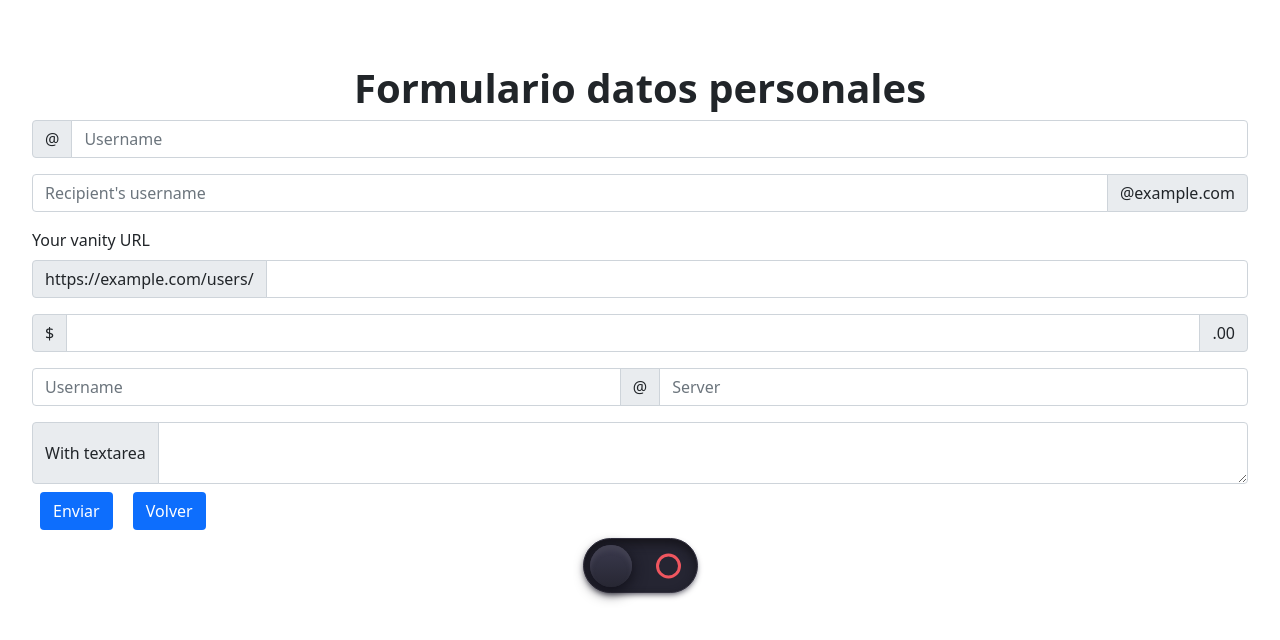
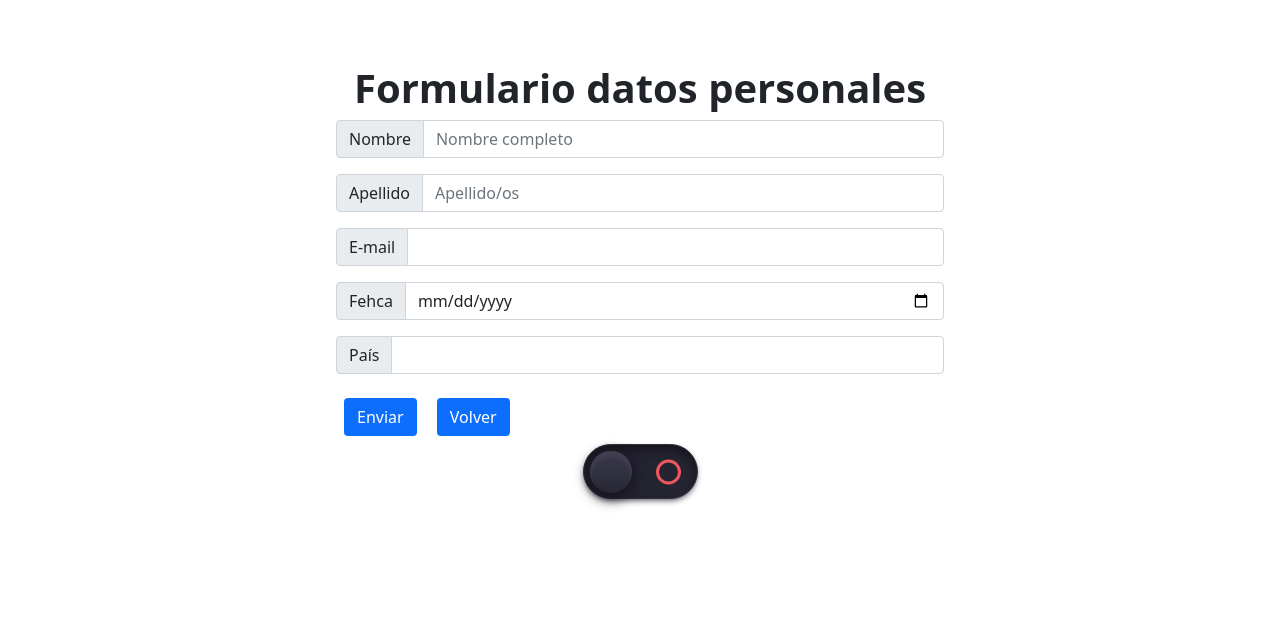
Before and after one commit to juanmatoniolo/cilsa, a plain HTML site: page ej1.html in a window 1280 px wide. Drawn offline with nearby package versions, Linux system fonts and the light colour scheme.

Commit message:
form correcto

```diff
--- a/ej1.html
+++ b/ej1.html
@@ -13,41 +13,34 @@
 <body>
     <div class="contenedor ">
         <h1>Formulario datos personales</h1>
-        <form action="">
+        <form action="" class="col-6 m-auto ">
             <div class="input-group mb-3">
-                <span class="input-group-text" id="basic-addon1">@</span>
-                <input type="text" class="form-control" placeholder="Username" aria-label="Username"
+                <span class="input-group-text" id="basic-addon1">Nombre</span>
+                <input type="text" class="form-control" placeholder="Nombre completo" aria-label="Username"
                     aria-describedby="basic-addon1">
             </div>
 
             <div class="input-group mb-3">
-                <input type="text" class="form-control" placeholder="Recipient's username"
-                    aria-label="Recipient's username" aria-describedby="basic-addon2">
-                <span class="input-group-text" id="basic-addon2">@example.com</span>
-            </div>
-
-            <label for="basic-url" class="form-label">Your vanity URL</label>
-            <div class="input-group mb-3">
-                <span class="input-group-text" id="basic-addon3">https://example.com/users/</span>
-                <input type="text" class="form-control" id="basic-url" aria-describedby="basic-addon3">
+                <span class="input-group-text" id="basic-addon1">Apellido</span>
+                <input type="text" class="form-control" placeholder="Apellido/os" aria-label="apellido"
+                    aria-describedby="basic-addon1">
             </div>
 
             <div class="input-group mb-3">
-                <span class="input-group-text">$</span>
-                <input type="text" class="form-control" aria-label="Amount (to the nearest dollar)">
-                <span class="input-group-text">.00</span>
+                <span class="input-group-text" id="basic-addon3" required>E-mail</span>
+                <input type="mail" class="form-control"  required ="basic-url" aria-describedby="basic-addon3">
             </div>
 
             <div class="input-group mb-3">
-                <input type="text" class="form-control" placeholder="Username" aria-label="Username">
-                <span class="input-group-text">@</span>
-                <input type="text" class="form-control" placeholder="Server" aria-label="Server">
+                <span class="input-group-text" id="basic-addon3" required>Fehca</span>
+                <input type="date" class="form-control"  required ="basic-url" aria-describedby="basic-addon3">
             </div>
 
-            <div class="input-group">
-                <span class="input-group-text">With textarea</span>
-                <textarea class="form-control" aria-label="With textarea" required></textarea>
+            <div class="input-group mb-3">
+                <span class="input-group-text" id="basic-addon3" required>País</span>
+                <input type="text" class="form-control" required id="basic-url" aria-describedby="basic-addon3">
             </div>
+
             <button type="submit" class="btn enviar">Enviar</button>
             <a href="./index.html" class="btn enviar">Volver</a>
             <label class="switch-button" for="switch">
```
Also changed, not shown: index.html (+1 -1 lines).
